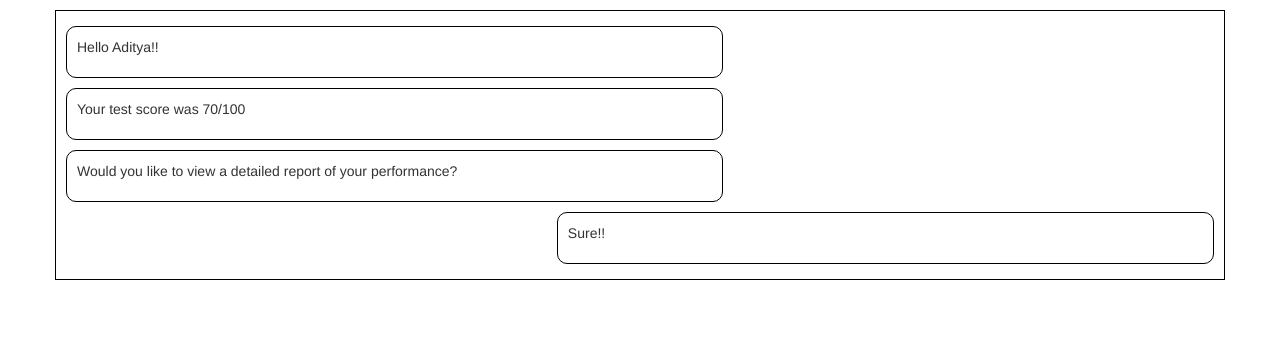
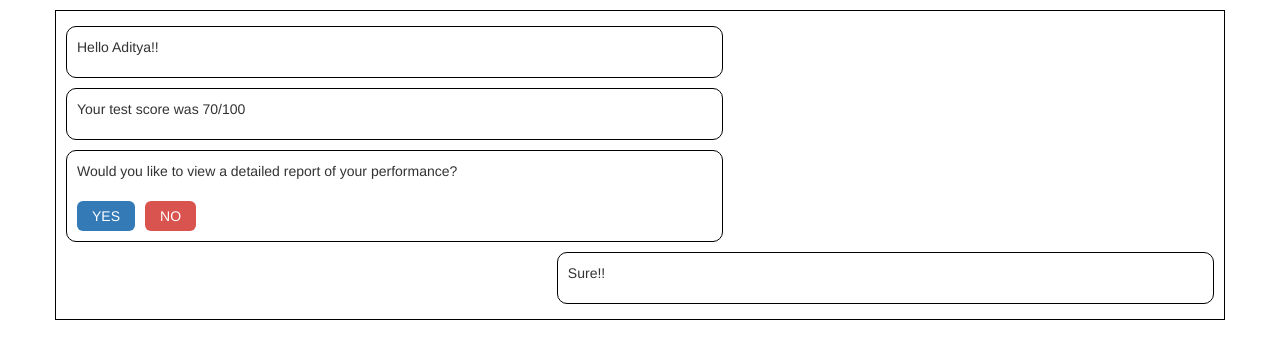
Before and after one commit to AdityaPratap006/Course-Recommender-Frontend, an Angular app: page / in a window 1280 px wide. Shown: the top 358 px of the page. Built offline with nearby package versions, Linux system fonts and the light colour scheme.

Commit message:
added ask-yes-or-no-message component

```diff
--- a/src/app/app.module.ts
+++ b/src/app/app.module.ts
@@ -4,9 +4,10 @@ import { BrowserModule } from '@angular/platform-browser';
 import { AppComponent } from './app.component';
 import { ChatWindowComponent } from './chat-window/chat-window.component';
 import { MessageCardComponent } from './message-card/message-card.component';
+import { AskYesNoMessageComponent } from './ask-yes-no-message/ask-yes-no-message.component';
 
 @NgModule({
-    declarations: [AppComponent, ChatWindowComponent, MessageCardComponent],
+    declarations: [AppComponent, ChatWindowComponent, MessageCardComponent, AskYesNoMessageComponent],
     imports: [BrowserModule],
     providers: [],
     bootstrap: [AppComponent],
--- /dev/null
+++ b/src/app/ask-yes-no-message/ask-yes-no-message.component.css
@@ -0,0 +1,12 @@
+.btn-container {
+    display: flex;
+    justify-content: flex-start;
+    align-items: center;
+    gap: 1rem;
+}
+
+.btn-container button {
+    border: none;
+    border-radius: 6px;
+    padding: 0.5rem 1.5rem;
+}
--- /dev/null
+++ b/src/app/ask-yes-no-message/ask-yes-no-message.component.html
@@ -0,0 +1,4 @@
+<div class="btn-container">
+    <button class="btn-primary">YES</button>
+    <button class="btn-danger">NO</button>
+</div>
--- /dev/null
+++ b/src/app/ask-yes-no-message/ask-yes-no-message.component.ts
@@ -0,0 +1,15 @@
+import { Component, OnInit } from '@angular/core';
+
+@Component({
+  selector: 'app-ask-yes-no-message',
+  templateUrl: './ask-yes-no-message.component.html',
+  styleUrls: ['./ask-yes-no-message.component.css']
+})
+export class AskYesNoMessageComponent implements OnInit {
+
+  constructor() { }
+
+  ngOnInit(): void {
+  }
+
+}
--- a/src/app/message-card/message-card.component.css
+++ b/src/app/message-card/message-card.component.css
@@ -14,4 +14,14 @@
     margin-top: 0.5rem;
     margin-bottom: 0.5rem;
     padding: 1rem;
+    display: flex;
+    flex-direction: column;
+    gap: 1rem;
 }
+
+.message-card .message-content {
+    width: 100%;
+    display: flex;
+    justify-content: flex-start;
+    align-items: center;
+}
--- a/src/app/message-card/message-card.component.html
+++ b/src/app/message-card/message-card.component.html
@@ -2,6 +2,9 @@
     <div class="col-xs-11 col-sm-9 col-md-7">
         <div class="message-card">
             <p>{{ messageText }}</p>
+            <div class="message-content" *ngIf="shouldAskYesOrNo">
+                <app-ask-yes-no-message></app-ask-yes-no-message>
+            </div>
         </div>
     </div>
 </div>
--- a/src/app/message-card/message-card.component.ts
+++ b/src/app/message-card/message-card.component.ts
@@ -10,8 +10,11 @@ export class MessageCardComponent implements OnInit {
     @Input() isSentByUser: boolean = false;
     @Input() messageText: string = 'Hello there! Amigos!!';
     @Input() messageType: MessageType = MessageType.SIMPLE_TEXT;
+    shouldAskYesOrNo: boolean = false;
 
     constructor() {}
 
-    ngOnInit(): void {}
+    ngOnInit(): void {
+        this.shouldAskYesOrNo = this.messageType === MessageType.ASK_YES_OR_NO;
+    }
 }
--- a/src/app/services/chat.service.ts
+++ b/src/app/services/chat.service.ts
@@ -16,7 +16,7 @@ export class ChatService {
         },
         {
             text: `Would you like to view a detailed report of your performance?`,
-            type: MessageType.SIMPLE_TEXT,
+            type: MessageType.ASK_YES_OR_NO,
         },
         {
             text: 'Sure!!',
```
